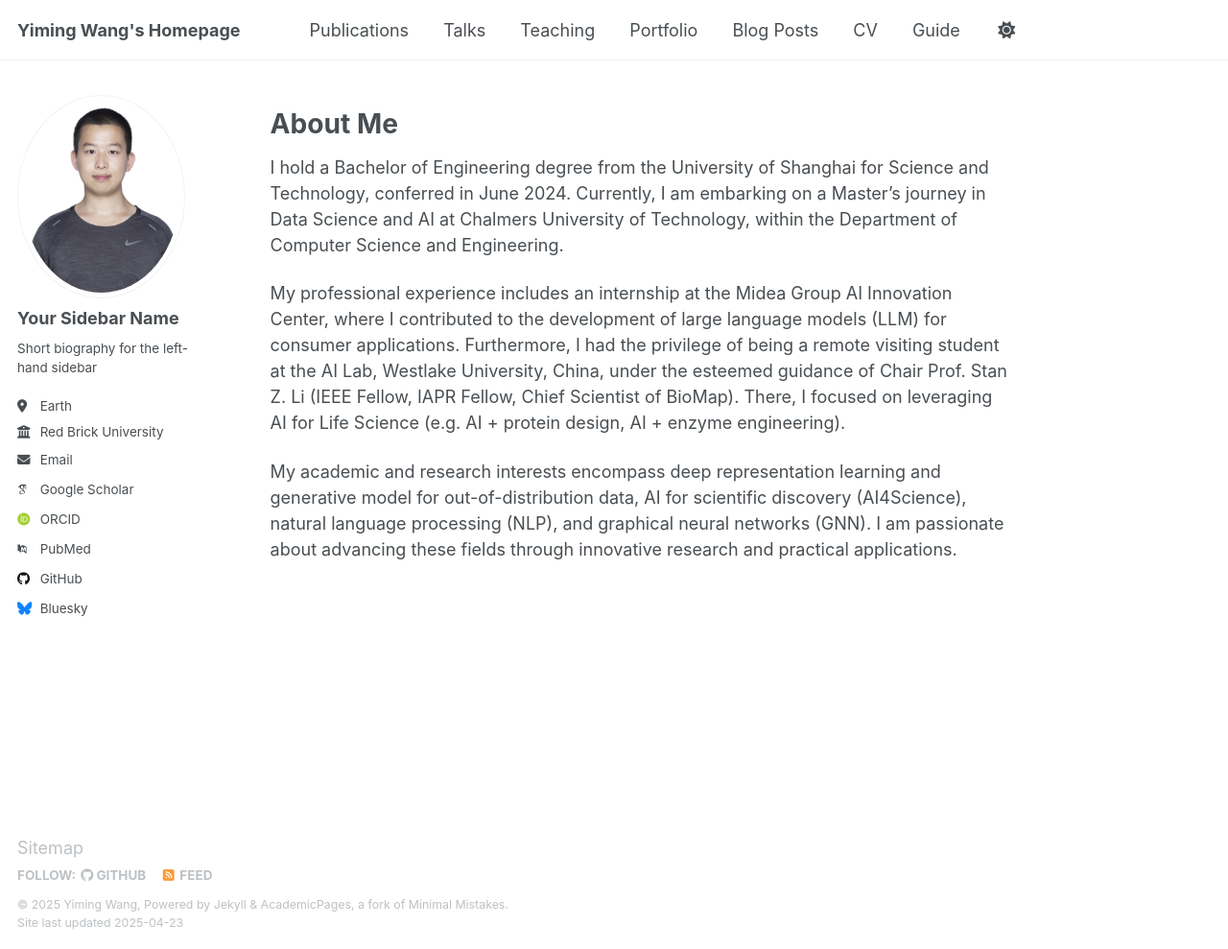
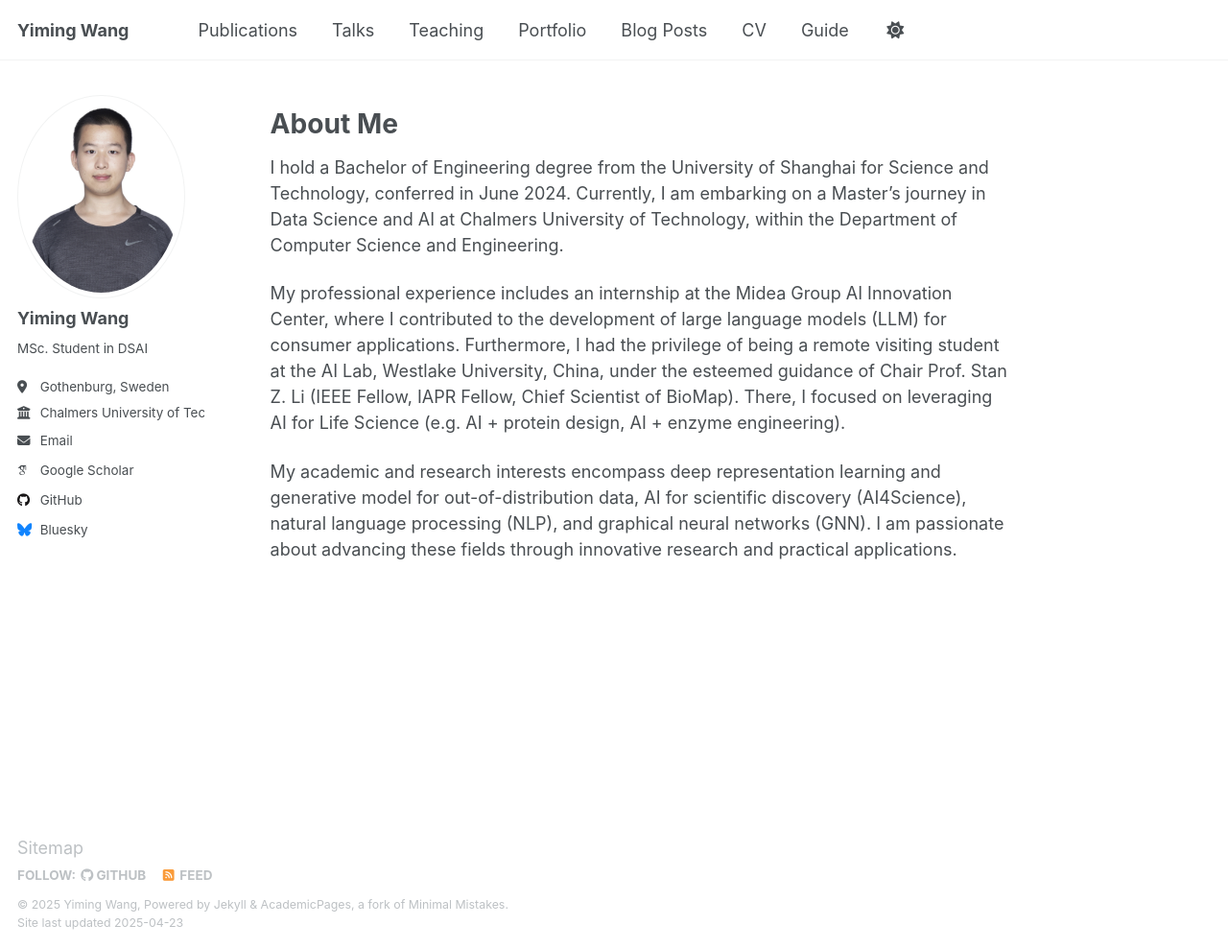
Before and after one commit to Yiming-Wange/yiming-wange.github.io, a Jekyll site: the page built from _pages/about.md, in a window 1280 px wide and 989 px high. Shown: the whole window at 96% size. Built offline with Jekyll 4.4.1, drawn with Linux system fonts in a browser that asks for light colours; some web fonts are replaced.

Commit message:
Update _config.yml

```diff
--- a/_config.yml
+++ b/_config.yml
@@ -9,7 +9,7 @@
 # Basic Site Settings
 locale                   : "en-US"
 site_theme               : "default"
-title                    : "Yiming Wang's Homepage"
+title                    : "Yiming Wang"
 title_separator          : "-"
 name                     : &name "Yiming Wang"
 description              : &description "personal description"
@@ -23,21 +23,19 @@ repository               : "academicpages/academicpages.github.io"
 author:
   # Biographic information
   avatar           : "profile.png"
-  name             : "Your Sidebar Name"
+  name             : "Yiming Wang"
   pronouns         : # example: "she/her"
-  bio              : "Short biography for the left-hand sidebar"
-  location         : "Earth"
-  employer         : "Red Brick University"
+  bio              : "MSc. Student in DSAI"
+  location         : "Gothenburg, Sweden"
+  employer         : "Chalmers University of Technology"
   uri              : # URL
-  email            : "none@example.org"
+  email            : "yimingwang1025@gmail.com"
 
   # Academic websites
   arxiv            : # URL - Update with the correct link to your profile
-  googlescholar    : "https://scholar.google.com/citations?user=PS_CX0AAAAAJ"
+  googlescholar    : "https://scholar.google.com/citations?user=6kalfwUAAAAJ&hl"
   impactstory      : # URL
-  orcid            : "http://orcid.org/yourorcidurl"
   semantic         : # URL
-  pubmed           : "https://www.ncbi.nlm.nih.gov/pubmed/?term=john+snow"
   researchgate     : # URL
   scopus           : # URL
 
@@ -45,7 +43,7 @@ author:
   bitbucket        : # Username - Update with your username on the site
   codepen          : # Username
   dribbble         : # Username
-  github           : "academicpages"
+  github           : "https://github.com/Yiming-Wange"
   kaggle           : # Username
   stackoverflow    : # User number or user number and name (i.e., use "1" or "1/jeff-atwood")
 
```
